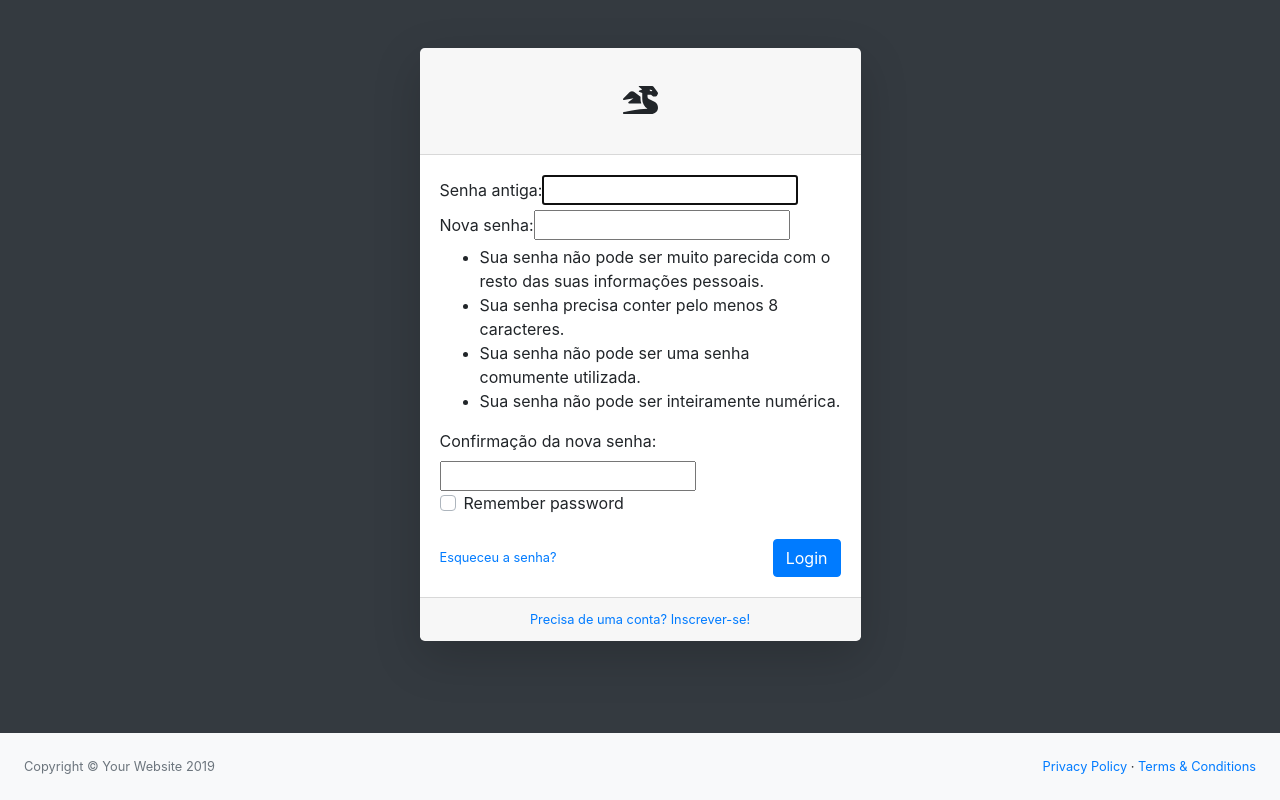
After one commit to dnetochaves/gestao_clientes, a Django app: page /change-password/ in a window 1280 px wide. The commit adds this page. Run offline with Django 3.2, Linux system fonts and the light colour scheme; the visitor is signed in with stand-in values (Sample User, id 1); some libraries are stand-ins or nearby versions.

Commit message:
Password change

```diff
--- a/clientes/models.py
+++ b/clientes/models.py
@@ -27,6 +27,7 @@ class Person(models.Model):
             ('alter_salary', 'Usuário pode alterar valor salario'),
             ('manager_dashboard-clients', 'Can view clients manager dashboar'),
             ('view_list', 'Can view lists'),
+            ('view_teste', 'Can Teste'),
         )
 
 
--- a/gestao_clientes/urls.py
+++ b/gestao_clientes/urls.py
@@ -20,6 +20,7 @@ from website import urls as website_urls
 from django.contrib.auth.views import LoginView, LogoutView
 from django.conf import settings
 from django.conf.urls.static import static
+from django.contrib.auth import views as auth_views
 
 
 urlpatterns = [
@@ -28,4 +29,6 @@ urlpatterns = [
     path('', include(website_urls)),
     path('login/', LoginView.as_view(), name="login"),
     path("logout/", LogoutView.as_view(), name="logout"),
+    path('accounts/', include('django.contrib.auth.urls')),
+    path('change-password/', auth_views.PasswordChangeView.as_view(), name="change-password"),
 ]+ static(settings.MEDIA_URL, document_root=settings.MEDIA_ROOT)
--- a/templates/base.html
+++ b/templates/base.html
@@ -29,7 +29,7 @@
                 <li class="nav-item dropdown">
                     <a class="nav-link dropdown-toggle" id="userDropdown" href="#" role="button" data-toggle="dropdown" aria-haspopup="true" aria-expanded="false"><i class="fas fa-user fa-fw"></i></a>
                     <div class="dropdown-menu dropdown-menu-right" aria-labelledby="userDropdown">
-                        <a class="dropdown-item" href="#">Settings</a><a class="dropdown-item" href="#">Activity Log</a>
+                        <a class="dropdown-item" href="{% url 'change-password' %}">Change Password</a><a class="dropdown-item" href="#">Activity Log</a>
                         <div class="dropdown-divider"></div>
                         <a class="dropdown-item" href="{% url 'logout' %}">Logout</a>
                     </div>
--- /dev/null
+++ b/templates/registration/password_change_form.html
@@ -0,0 +1,64 @@
+{% load static %}
+{% load bootstrap %}
+<!DOCTYPE html>
+<html lang="pt-br">
+    <head>
+        <meta charset="utf-8" />
+        <meta http-equiv="X-UA-Compatible" content="IE=edge" />
+        <meta name="viewport" content="width=device-width, initial-scale=1, shrink-to-fit=no" />
+        <meta name="description" content="" />
+        <meta name="author" content="" />
+        <title>Login</title>
+        <link href="{% static 'css/styles.css' %}" rel="stylesheet" />
+        <script src="https://cdnjs.cloudflare.com/ajax/libs/font-awesome/5.11.2/js/all.min.js" crossorigin="anonymous"></script>
+    </head>
+    <body class="bg-dark">
+        <div id="layoutAuthentication">
+            <div id="layoutAuthentication_content">
+                <main>
+                    <div class="container">
+                        <div class="row justify-content-center">
+                            <div class="col-lg-5">
+                                <div class="card shadow-lg border-0 rounded-lg mt-5">
+                                    <div class="card-header"><h3 class="text-center font-weight-light my-4"><i class="fas fa-dragon"></i></h3></div>
+                                    <div class="card-body">
+                                        <form method="POST">
+                                            {% csrf_token %}
+                                            <!--<div class="form-group"><label class="small mb-1" for="inputEmailAddress">Email</label><input class="form-control py-4" id="inputEmailAddress" type="email" placeholder="Enter email address" /></div>
+                                            <div class="form-group"><label class="small mb-1" for="inputPassword">Password</label><input class="form-control py-4" id="inputPassword" type="password" placeholder="Enter password" /></div>-->
+                                            {{ form|bootstrap }}
+                                            <div class="form-group">
+                                                <div class="custom-control custom-checkbox"><input class="custom-control-input" id="rememberPasswordCheck" type="checkbox" /><label class="custom-control-label" for="rememberPasswordCheck">Remember password</label></div>
+                                            </div>
+                                            <div class="form-group d-flex align-items-center justify-content-between mt-4 mb-0"><a class="small" href="password.html">Esqueceu a senha?</a><button type="submit" class="btn btn-primary">Login</button></div>
+                                        </form>
+                                    </div>
+                                    <div class="card-footer text-center">
+                                        <div class="small"><a href="register.html">Precisa de uma conta? Inscrever-se!</a></div>
+                                    </div>
+                                </div>
+                            </div>
+                        </div>
+                    </div>
+                </main>
+            </div>
+            <div id="layoutAuthentication_footer">
+                <footer class="py-4 bg-light mt-auto">
+                    <div class="container-fluid">
+                        <div class="d-flex align-items-center justify-content-between small">
+                            <div class="text-muted">Copyright &copy; Your Website 2019</div>
+                            <div>
+                                <a href="#">Privacy Policy</a>
+                                &middot;
+                                <a href="#">Terms &amp; Conditions</a>
+                            </div>
+                        </div>
+                    </div>
+                </footer>
+            </div>
+        </div>
+        <script src="https://code.jquery.com/jquery-3.4.1.min.js" crossorigin="anonymous"></script>
+        <script src="https://stackpath.bootstrapcdn.com/bootstrap/4.3.1/js/bootstrap.bundle.min.js" crossorigin="anonymous"></script>
+        <script src="{% static 'js/scripts.js' %}"></script>
+    </body>
+</html>
```
Also changed, not shown: clientes/views.py (+10 -8 lines), templates/registration/password_change_done.html (added, +11 -0 lines), clientes/migrations/0013_auto_20200320_1438.py (added).
